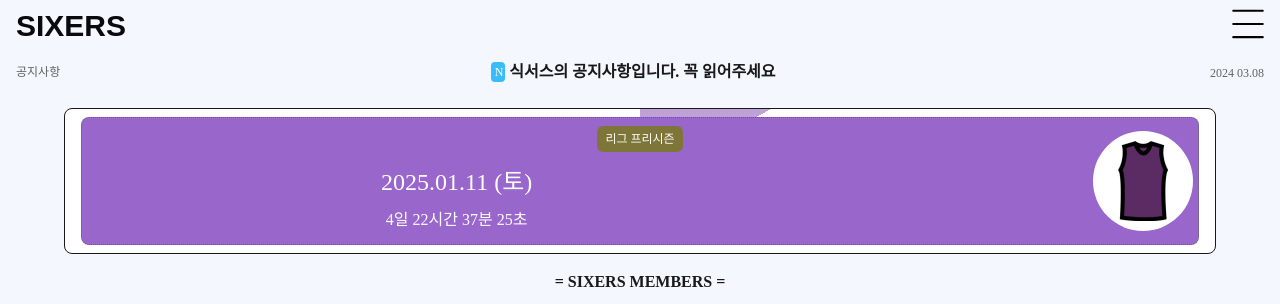
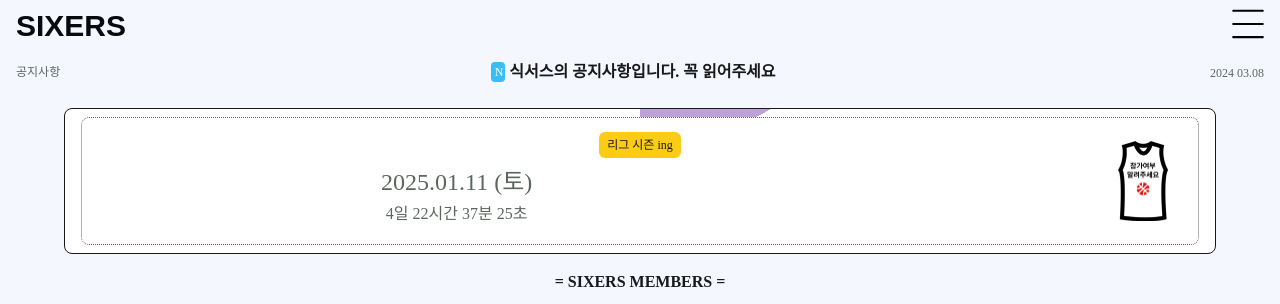
Before and after one commit to eiru123/team-master, a Next.js app: page /team/board in a window 1280 px wide. Shown: the top 304 px of the page. Built offline with nearby package versions, Linux system fonts and the light colour scheme; grey boxes are pictures that could not be loaded; a web font is replaced by a local one.

Commit message:
메인/투표하기 박스 수정

```diff
--- a/src/app/team/board/_components/VoteContainer.tsx
+++ b/src/app/team/board/_components/VoteContainer.tsx
@@ -16,9 +16,24 @@ const VoteContainer = ({ timePercent, timeLeft }: Props) => {
    * team-w : 화이트팀
    * team-b : 블랙팀
    * team-p : 퍼플팀
+   * no-team : white
    */
+
+  {
+    /* 경기 타입(NameTag) 1.리그전 1-1. 리그 프리시즌 1-2. 리그 시즌 ing 2.이벤트전 3. 일반경기 */
+  }
+  {
+    /* 투표 디스플레이
+            1. 경기일정 o, 투표 o, 팀배정 o : 팀 컬러 유니폼
+            2. 경기일정 o, 투표 o, 팀배정 x : 점선 유니폼
+            3. 경기일정 o, 투표 x, 투표 종료 x : 투표 유니폼
+            4. 경기일정 o, 투표 o, 경기 불참 : 불참 유니폼
+            5. 경기일정 o, 투표 x, 투표 종료 o : 불참 유니폼
+            6. 경기일정 x : 경기 일정 없음 문구
+        */
+  }
   const userTeamInfo = {
-    team: 'team-p',
+    team: 'no-team',
   };
 
   return (
@@ -27,8 +42,8 @@ const VoteContainer = ({ timePercent, timeLeft }: Props) => {
       style={{ '--percent': percent } as React.CSSProperties}
     >
       <div className={`inner-container relative ${userTeamInfo.team}`}>
-        {/* 경기 타입 1.리그전 1-1. 리그 프리시즌 1-2. 리그 시즌 ing 2.이벤트전 3. 일반경기 */}
-        <NameTag type="l-free" />
+        {/* 경기 일정이 없습니다. */}
+        <NameTag type="l-ing" />
 
         <div className="w-full grid grid-cols-3">
           <div className="col-span-2">
@@ -49,7 +64,7 @@ const VoteContainer = ({ timePercent, timeLeft }: Props) => {
             }
           >
             <Image
-              src={'/img/vote/team-purple.png'}
+              src={'/img/vote/need-vote.png'}
               alt="유니폼"
               width={50}
               height={80}
@@ -57,15 +72,6 @@ const VoteContainer = ({ timePercent, timeLeft }: Props) => {
             />
           </div>
         </div>
-
-        {/* 투표 디스플레이
-            1. 경기일정 o, 투표 o, 팀배정 o : 팀 컬러 유니폼
-            2. 경기일정 o, 투표 o, 팀배정 x : 점선 유니폼
-            3. 경기일정 o, 투표 x, 투표 종료 x : 투표 유니폼
-            4. 경기일정 o, 투표 o, 경기 불참 : 불참 유니폼
-            5. 경기일정 o, 투표 x, 투표 종료 o : 불참 유니폼
-            6. 경기일정 x : 경기 일정 없음 문구 및 애니메이션
-        */}
       </div>
     </div>
   );
--- a/src/app/team/board/_components/voteContainer.css
+++ b/src/app/team/board/_components/voteContainer.css
@@ -26,6 +26,7 @@
   align-items: center;
 
   width: calc(100% - 16px);
+  height: 128px;
   border: 1px dotted #5c665f;
   border-radius: 8px;
   padding: 8px;
@@ -45,6 +46,10 @@
   color: #fff;
 }
 
+.inner-container.no-team {
+  background-color: #fff;
+}
+
 
 /* Text styles */
 .vote-text {
--- a/src/app/team/board/page.tsx
+++ b/src/app/team/board/page.tsx
@@ -131,7 +131,9 @@ const TeamMainPage = () => {
         </Wrapper>
 
         {/* 투표하기 */}
-        <VoteContainer timePercent={timePercent} timeLeft={timeLeft} />
+        <Text type="a" href="/team/vote">
+          <VoteContainer timePercent={timePercent} timeLeft={timeLeft} />
+        </Text>
 
         {/* 멤버리스트 */}
         <MemberList />
```
